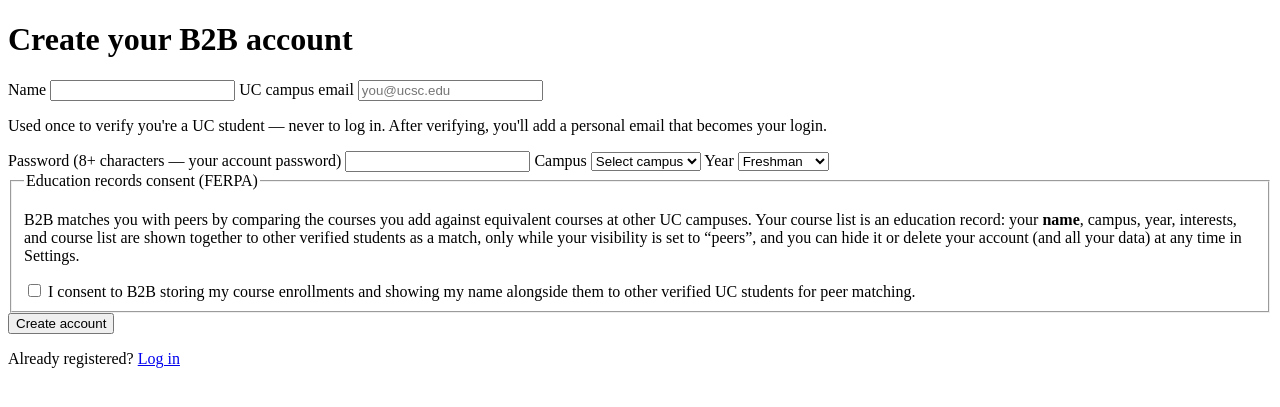
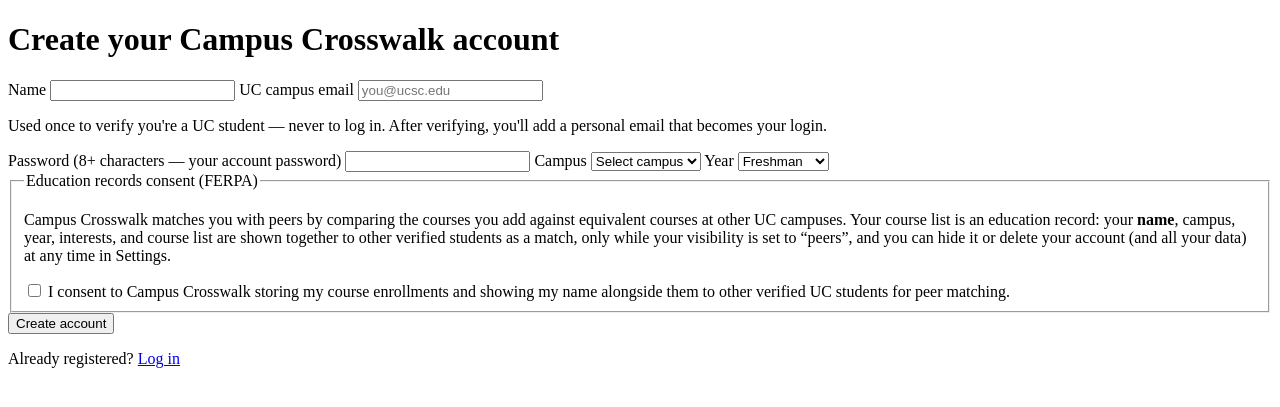
Before and after one commit to only1makai/B2B-APP, a Flask app: page /register in a window 1280 px wide. Shown: the top 407 px of the page. Run offline with Flask 3, Linux system fonts and the light colour scheme.

Commit message:
chore: rename app B2B -> Campus Crosswalk (user-facing surface only)
App renamed from B2B to Campus Crosswalk; 'B2B' is retained as the
umbrella brand for the ecosystem, not this app. Naming conventions:
full 'Campus Crosswalk' in titles/headers/emails/first mention,
'Crosswalk' acceptable in-app after first mention, code slug
campus-crosswalk / campus_crosswalk.

Replaced across: all page titles + headers (templates), the register
consent copy + flash message, verification email subject/body
(services/mailer.py), a CSS branding comment, and the MAIL_FROM
default (no-reply@campus-crosswalk.local). Brought the two Phase 7
titles (My Courses, Peers) into the 'X — Campus Crosswalk' pattern
for consistency with the newly-formalized title convention. Dropped
the now-meaningless 'Back to back:' tagline prefix on the login page
(it referenced the old DJ-derived B2B name), keeping the line
'Two students, two campuses, one course.'

Deliberately NOT changed: DB table/column names, the b2b.db database
filename (renaming orphans existing local data), migration files, and
docs/SPEC.md's historical sections — a new dated §15 amendments-log
entry records this rename instead. Repo folder + GitHub remote rename
to campus-crosswalk are being handled manually outside the session.

Verified: all pages render 'Campus Crosswalk' with zero 'B2B' in
output; 21/21 tests pass.

Co-Authored-By: Claude Fable 5 <noreply@anthropic.com>

```diff
--- a/config.py
+++ b/config.py
@@ -25,7 +25,7 @@ class Config:
     SMTP_PORT = os.environ.get("SMTP_PORT", "587")
     SMTP_USERNAME = os.environ.get("SMTP_USERNAME")
     SMTP_PASSWORD = os.environ.get("SMTP_PASSWORD")
-    MAIL_FROM = os.environ.get("MAIL_FROM", "no-reply@b2b.local")
+    MAIL_FROM = os.environ.get("MAIL_FROM", "no-reply@campus-crosswalk.local")
 
     DEBUG = False
 
--- a/routes/auth.py
+++ b/routes/auth.py
@@ -106,7 +106,7 @@ def register():
         return fail("Select a valid UC campus.")
     if not consent:
         return fail(
-            "B2B cannot create your account without your consent to share "
+            "Campus Crosswalk cannot create your account without your consent to share "
             "your course enrollments for peer matching (FERPA)."
         )
     if repository.get_student_by_edu_email(edu_email):
--- a/services/mailer.py
+++ b/services/mailer.py
@@ -40,9 +40,9 @@ def send_email(to_address, subject, body):
 
 def send_verification_email(to_address, verify_url):
     body = (
-        "Welcome to B2B!\n\n"
+        "Welcome to Campus Crosswalk!\n\n"
         "Confirm your campus email to activate your account:\n\n"
         f"    {verify_url}\n\n"
         "The link expires in 24 hours. If you didn't sign up, ignore this email."
     )
-    return send_email(to_address, "Verify your B2B account", body)
+    return send_email(to_address, "Verify your Campus Crosswalk account", body)
--- a/static/css/glass.css
+++ b/static/css/glass.css
@@ -1 +1 @@
-/* B2B glassmorphic design system — implemented in the style phase (spec §9) */
+/* Campus Crosswalk glassmorphic design system — implemented in the style phase (spec §9) */
--- a/templates/base.html
+++ b/templates/base.html
@@ -3,7 +3,7 @@
 <head>
   <meta charset="utf-8">
   <meta name="viewport" content="width=device-width, initial-scale=1">
-  <title>{% block title %}B2B{% endblock %}</title>
+  <title>{% block title %}Campus Crosswalk{% endblock %}</title>
   <link rel="stylesheet" href="{{ url_for('static', filename='css/glass.css') }}">
 </head>
 <body>
--- a/templates/dashboard.html
+++ b/templates/dashboard.html
@@ -1,8 +1,8 @@
 {% extends "base.html" %}
-{% block title %}Dashboard — B2B{% endblock %}
+{% block title %}Dashboard — Campus Crosswalk{% endblock %}
 {% block content %}
 <header class="topbar">
-  <h1>B2B</h1>
+  <h1>Campus Crosswalk</h1>
   <nav>
     <a href="{{ url_for('courses.my_courses') }}">My Courses</a>
     <a href="{{ url_for('students.peers') }}">Peers</a>
--- a/templates/delete_confirm.html
+++ b/templates/delete_confirm.html
@@ -1,5 +1,5 @@
 {% extends "base.html" %}
-{% block title %}Delete account — B2B{% endblock %}
+{% block title %}Delete account — Campus Crosswalk{% endblock %}
 {% block content %}
 <div class="card">
   <h1>Delete your account</h1>
--- a/templates/goodbye.html
+++ b/templates/goodbye.html
@@ -1,10 +1,10 @@
 {% extends "base.html" %}
-{% block title %}Account deleted — B2B{% endblock %}
+{% block title %}Account deleted — Campus Crosswalk{% endblock %}
 {% block content %}
 <div class="card">
   <h1>Your account is gone</h1>
   <p>Your profile, courses, logs, and responses have been deleted.
-     Thanks for trying B2B — you're welcome back any time.</p>
+     Thanks for trying Campus Crosswalk — you're welcome back any time.</p>
   <p><a href="{{ url_for('auth.register') }}">Create a new account</a></p>
 </div>
 {% endblock %}
--- a/templates/login.html
+++ b/templates/login.html
@@ -1,8 +1,8 @@
 {% extends "base.html" %}
-{% block title %}Log in — B2B{% endblock %}
+{% block title %}Log in — Campus Crosswalk{% endblock %}
 {% block content %}
-<h1>B2B</h1>
-<p class="muted">Back to back: two students, two campuses, one course.</p>
+<h1>Campus Crosswalk</h1>
+<p class="muted">Two students, two campuses, one course.</p>
 
 <form method="post" action="{{ url_for('auth.login') }}" class="card">
   <input type="hidden" name="csrf_token" value="{{ csrf_token() }}">
--- a/templates/my_courses.html
+++ b/templates/my_courses.html
@@ -1,5 +1,5 @@
 {% extends "base.html" %}
-{% block title %}My Courses{% endblock %}
+{% block title %}My Courses — Campus Crosswalk{% endblock %}
 {% block content %}
 <header class="topbar">
   <h1>My Courses</h1>
--- a/templates/peers.html
+++ b/templates/peers.html
@@ -1,5 +1,5 @@
 {% extends "base.html" %}
-{% block title %}Peers{% endblock %}
+{% block title %}Peers — Campus Crosswalk{% endblock %}
 {% block content %}
 <header class="topbar">
   <h1>Peers</h1>
--- a/templates/personal_email.html
+++ b/templates/personal_email.html
@@ -1,5 +1,5 @@
 {% extends "base.html" %}
-{% block title %}Add personal email — B2B{% endblock %}
+{% block title %}Add personal email — Campus Crosswalk{% endblock %}
 {% block content %}
 <div class="card">
   <h1>Last step: your login email</h1>
--- a/templates/register.html
+++ b/templates/register.html
@@ -1,7 +1,7 @@
 {% extends "base.html" %}
-{% block title %}Register — B2B{% endblock %}
+{% block title %}Register — Campus Crosswalk{% endblock %}
 {% block content %}
-<h1>Create your B2B account</h1>
+<h1>Create your Campus Crosswalk account</h1>
 
 <form method="post" action="{{ url_for('auth.register') }}" class="card">
   <input type="hidden" name="csrf_token" value="{{ csrf_token() }}">
@@ -36,7 +36,7 @@
   <fieldset class="consent">
     <legend>Education records consent (FERPA)</legend>
     <p>
-      B2B matches you with peers by comparing the courses you add against
+      Campus Crosswalk matches you with peers by comparing the courses you add against
       equivalent courses at other UC campuses. Your course list is an
       education record: your <strong>name</strong>, campus, year, interests,
       and course list are shown together to other verified students as a
@@ -45,7 +45,7 @@
     </p>
     <label class="checkbox">
       <input type="checkbox" name="ferpa_consent" value="yes">
-      I consent to B2B storing my course enrollments and showing my name
+      I consent to Campus Crosswalk storing my course enrollments and showing my name
       alongside them to other verified UC students for peer matching.
     </label>
   </fieldset>
--- a/templates/verify_pending.html
+++ b/templates/verify_pending.html
@@ -1,5 +1,5 @@
 {% extends "base.html" %}
-{% block title %}Check your email — B2B{% endblock %}
+{% block title %}Check your email — Campus Crosswalk{% endblock %}
 {% block content %}
 <div class="card">
   <h1>Check your inbox</h1>
```
Also changed, not shown: docs/SPEC.md (+1 -0 lines).
